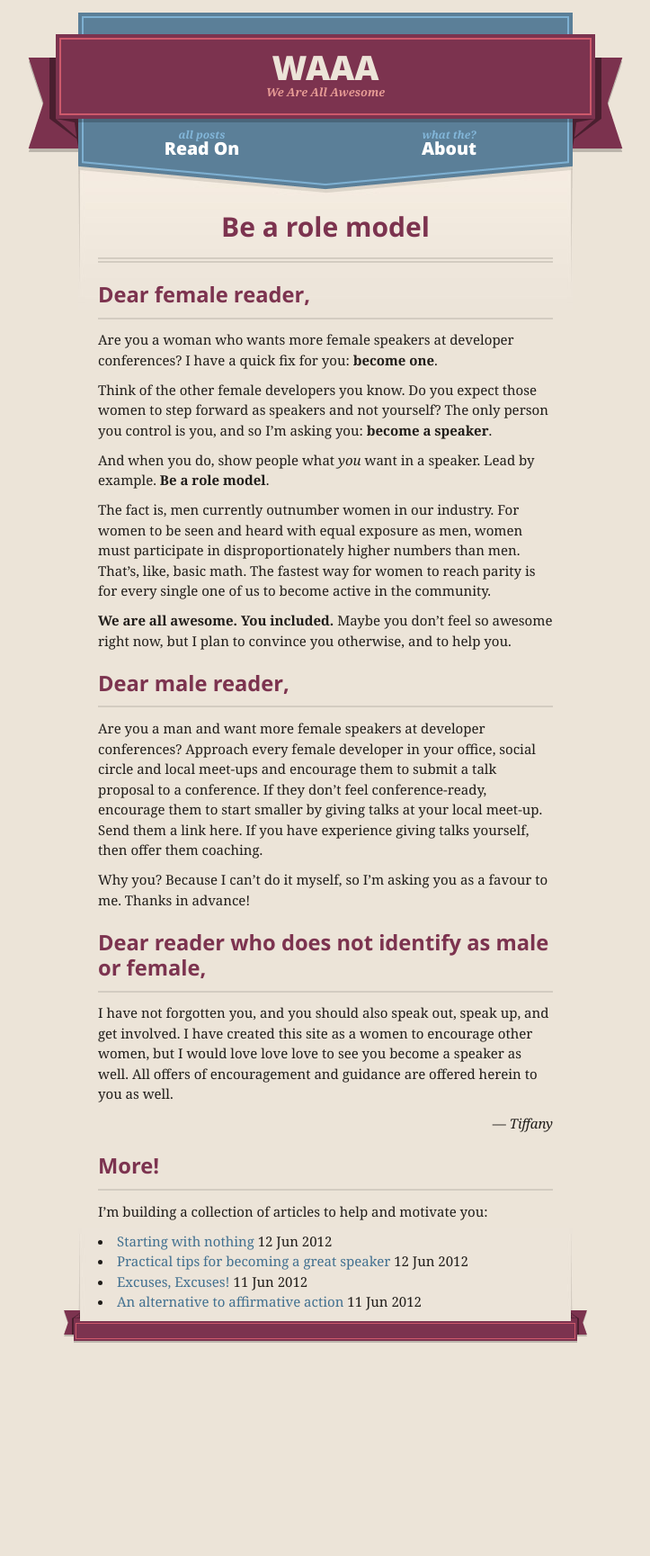
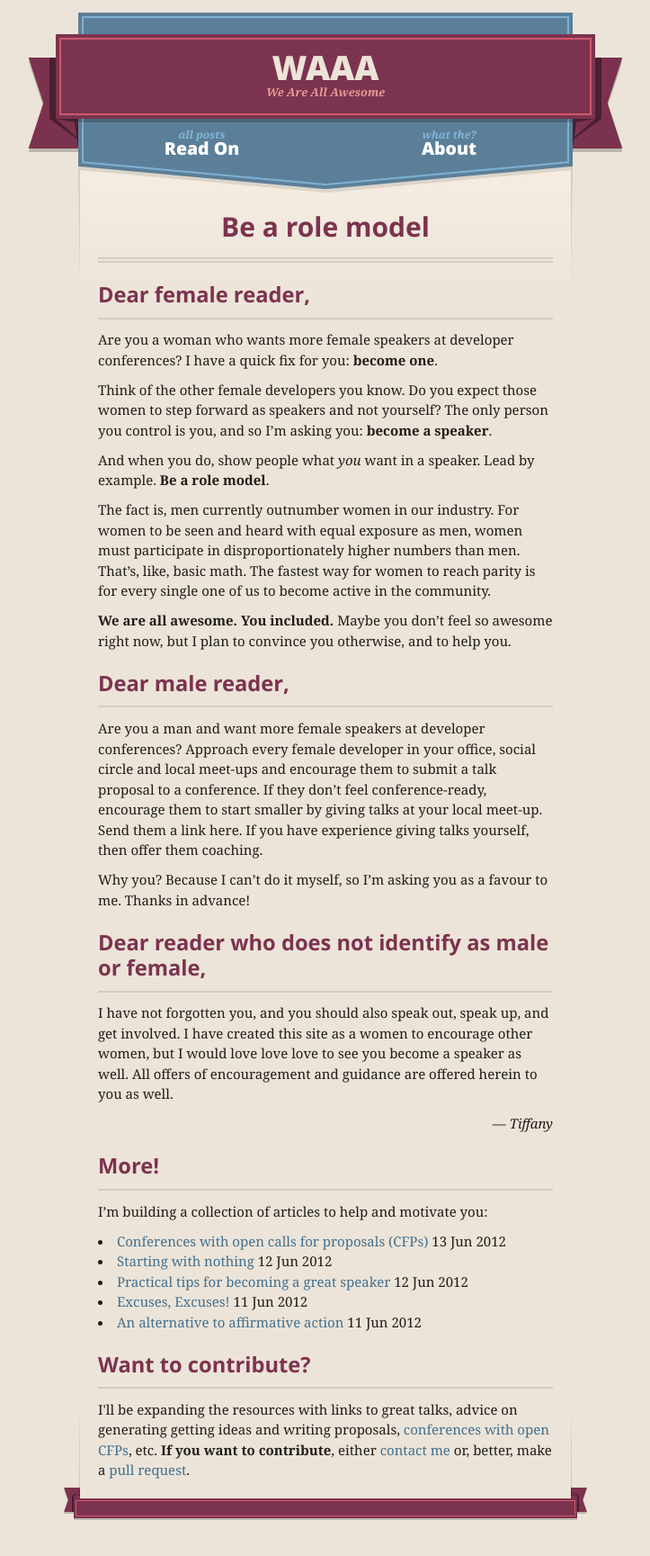
Before and after one commit to janl/waaa, a Jekyll site: the page built from index.html, in a window 1280 px wide. Shown: the whole page at 90% size, without its empty margins (278-1001 px from the left). Built offline with Jekyll 4.4.1, drawn with Linux system fonts in a browser that asks for light colours; nearby versions of some CDN libraries; before the commit the page ends 1532 px from its top, so only the background shows below that.

Commit message:
how to contribute, and cfps list

```diff
--- a/index.html
+++ b/index.html
@@ -41,3 +41,7 @@ layout: main
     <small>{{ post.date | date_to_string }}</small>
   </li>
 {% endfor %}
+
+<h2 id="want-to-contribute">Want to contribute?</h2>
+
+<p>I'll be expanding the resources with links to great talks, advice on generating getting ideas and writing proposals, <a href="/2012/06/13/conferences-with-open-cfps.html">conferences with open CFPs</a>, etc. <strong>If you want to contribute</strong>, either <a href="http://twitter.com/theophani">contact me</a> or, better, make a <a href="https://github.com/janl/waaa">pull request</a>.</p>
```
Also changed, not shown: _posts/2012-06-13-conferences-with-open-cfps.md (added, +20 -0 lines).
